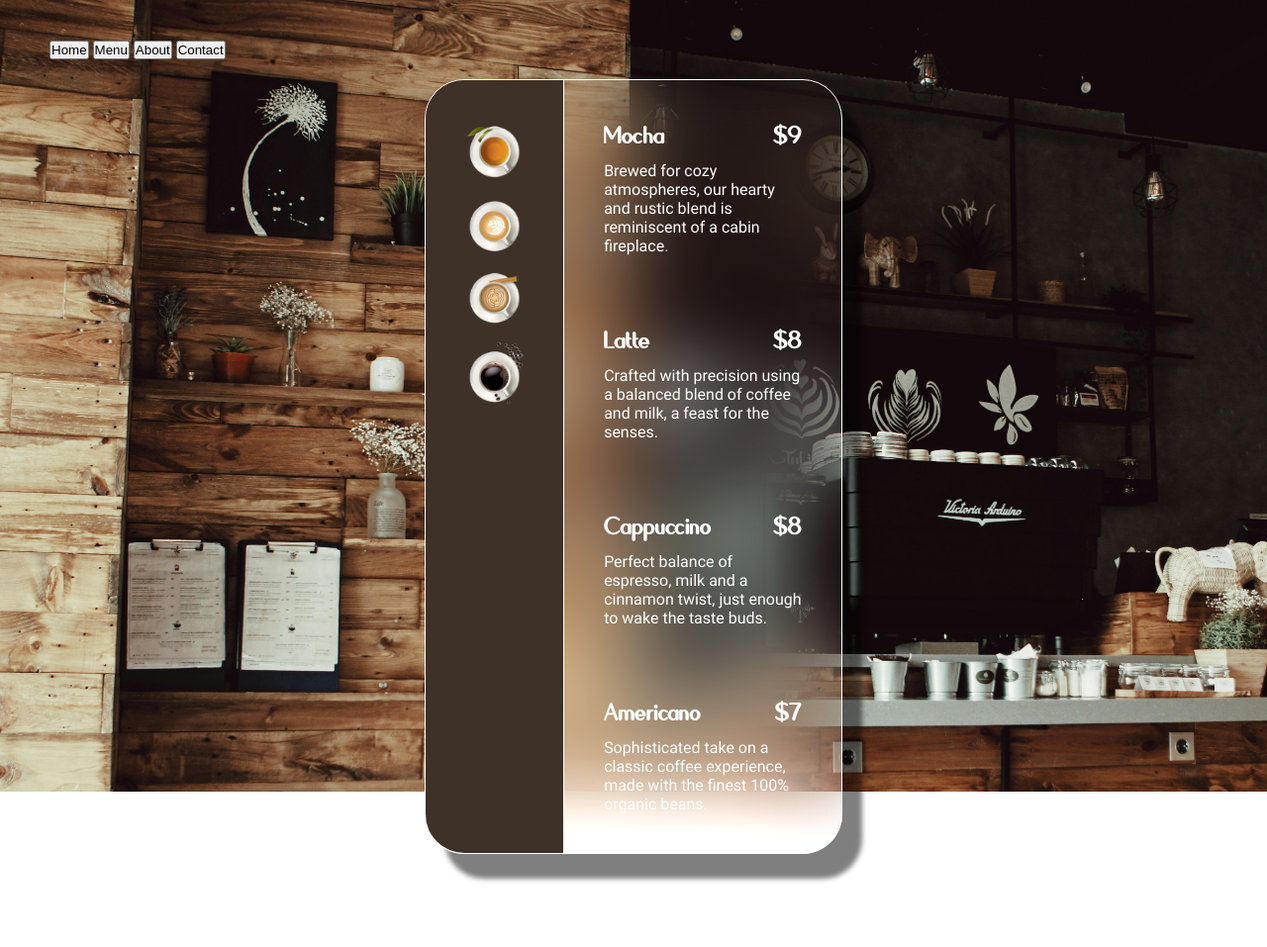
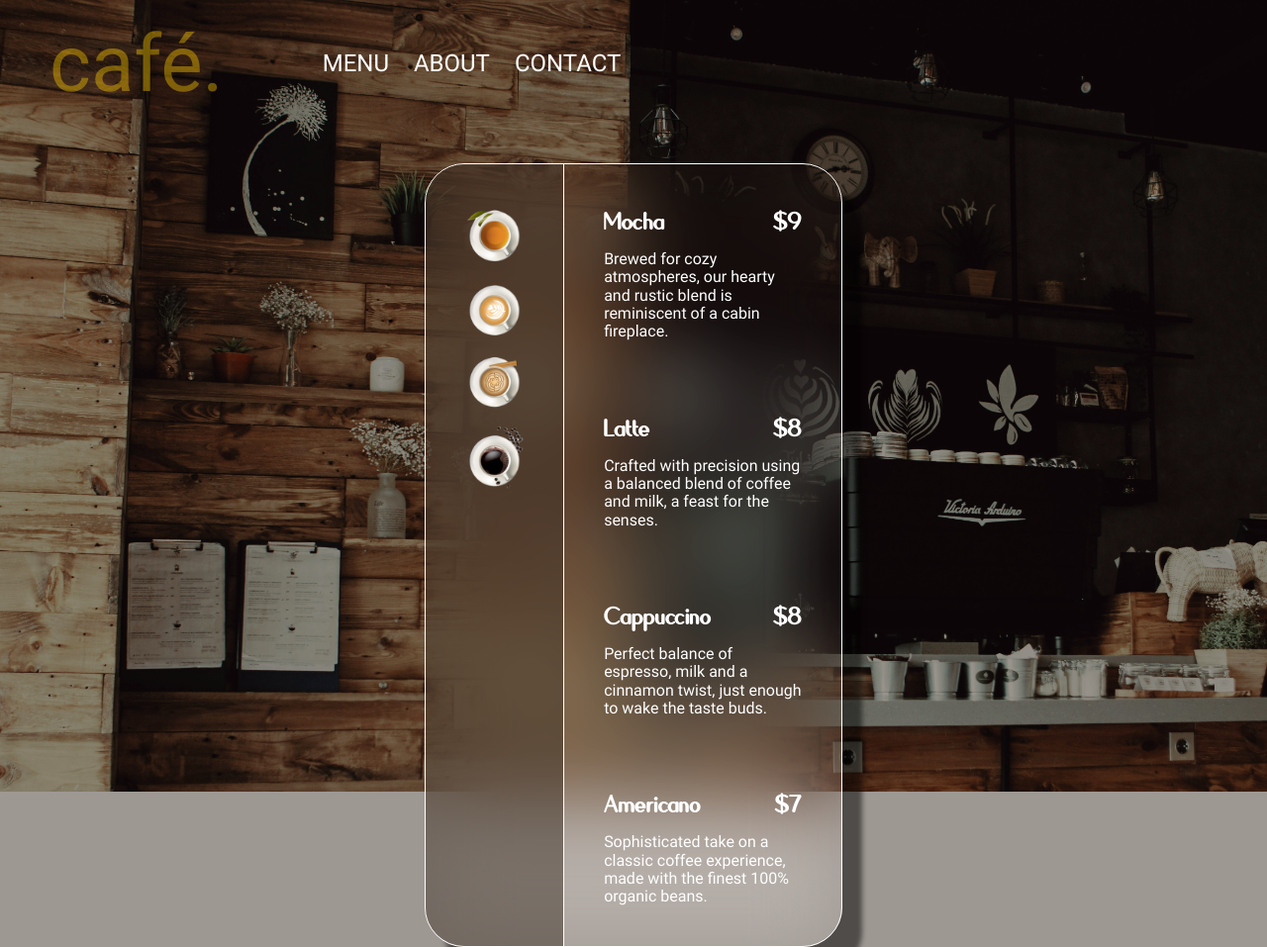
Before and after one commit to vespucchi/restaurant, a website built with webpack: page src/index.html in a window 1280 px wide. Shown: the top 957 px of the page at 99% size. Before the commit the page ends 863 px from the top, so only its background shows below. Built offline with nearby package versions, Linux system fonts and the light colour scheme.

Commit message:
Style nav

```diff
--- a/package.json
+++ b/package.json
@@ -25,5 +25,8 @@
     "style-loader": "^4.0.0",
     "webpack": "^5.91.0",
     "webpack-cli": "^5.1.4"
+  },
+  "dependencies": {
+    "normalize.css": "^8.0.1"
   }
 }
--- a/src/index-style.css
+++ b/src/index-style.css
@@ -24,11 +24,11 @@
     font-size: 16px;
 
     /* HSL colors pallete */
-    --ash-color: hsla(68, 8%, 62%, 0.8);
+    --ash-color: hsla(68, 8%, 62%, 1);
     --licor-color: hsla(23, 16%, 10%, 1);
     --coffee-color: hsla(25, 38%, 36%, 1);
     --khaki-color: hsla(39, 31%, 64%, 1);
-    --dyke-color: hsla(27, 22%, 20%, 1);
+    --dyke-color: hsla(27, 22%, 20%, 0.5);
     --white-color: #FFFFFF;
 
     --border-radius: 30px;
@@ -36,6 +36,8 @@
 
 body {
     background-image: url('./background.jpg');
+    background-color: var(--dyke-color);
+    background-blend-mode: multiply;
     background-repeat: no-repeat;
     background-size: cover;
     box-sizing: border-box;
@@ -43,7 +45,6 @@ body {
     display: flex;
     flex-direction: column;
     gap: 20px;
-    padding: 40px 50px;
 }
 
 header {
@@ -54,3 +55,65 @@ h3 {
     font-family: 'Quesha';
     font-size: 2rem;
 }
+
+nav {
+    display: flex;
+    align-items: center;
+    gap: 100px;
+    padding: 25px 50px 0 50px;
+}
+
+nav .items {
+    display: flex;
+    gap: 25px;
+}
+
+main {
+    padding: 40px 50px;
+}
+
+button {
+    color: var(--white-color);
+    background-color: transparent;
+    border: none;
+    cursor: pointer;
+}
+
+button.nav-item {
+    font-size: 1.5rem;
+}
+
+span.home {
+    --offset: 2;
+    color: #ffcc00;
+    left: calc(var(--offset) * 1ch + calc(var(--offset) * 0.2ch));
+    animation: flicker 3s linear infinite;
+    top: 0;
+    z-index: 1;
+
+    font-size: 5rem;
+    line-height: 1;
+}
+
+@keyframes flicker {
+
+    0%, 19.9%, 22%, 62.9%, 64%, 64.9%, 70%, 100% {
+        opacity: 0.99;
+        text-shadow:
+            -1px -1px 0 rgba(255, 255, 255, 0.4),
+            1px -1px 0 rgba(255, 255, 255, 0.4),
+            -1px 1px 0 rgba(255, 255, 255, 0.4),
+            1px 1px 0 rgba(255, 255, 255, 0.4),
+            0 -2px 8px,
+            0 0 2px,
+            0 0 5px #ff7e00,
+            0 0 15px #ff4444,
+            0 0 2px #ff7e00,
+            0 2px 3px #000;
+    }
+
+    20%, 21.9%, 63%, 63.9%, 65%, 69.9% {
+        opacity: 0.4;
+        text-shadow: none;
+    }
+}
--- a/src/index.html
+++ b/src/index.html
@@ -10,10 +10,14 @@
 <body>
     <header>
         <nav>
-            <button class="nav-item home">Home</button>
-            <button class="nav-item menu">Menu</button>
-            <button class="nav-item about">About</button>
-            <button class="nav-item about">Contact</button>
+            <div class="logo">
+                <button class="nav-item home" data-index="1"><span class="nav-item home text" aria-hidden="true">café.</span></button>
+            </div>
+            <div class="items">
+                <button class="nav-item menu" data-index="2">MENU</button>
+                <button class="nav-item about" data-index="3">ABOUT</button>
+                <button class="nav-item about" data-index="4">CONTACT</button>
+            </div>
         </nav>
     </header>
 
--- a/src/index.js
+++ b/src/index.js
@@ -1,6 +1,7 @@
+import 'normalize.css';
+import './index-style.css';
 import loadMainContent from './home-load.js';
 import loadMenuContent from './menu-load.js';
-import './index-style.css';
 
 const body = document.querySelector('body');
 
@@ -14,11 +15,11 @@ navItems.forEach(item => {
         main.classList.remove('home', 'menu', 'about', 'contact');
         main.textContent = '';
 
-        if (item.textContent === 'Home') {
+        if (item.dataset.index === '1') {
             main.classList.add('home');
             body.append(loadMainContent());
         }
-        else if(item.textContent === 'Menu') {
+        else if (item.dataset.index === '2') {
             main.classList.add('menu');
             body.append(loadMenuContent());
         };
--- a/src/menu-style.css
+++ b/src/menu-style.css
@@ -15,18 +15,6 @@ section.menu {
     border-radius: 40px;
     box-shadow: rgba(0, 0, 0, .5) 20px 25px 5px;
     animation: .3s ease-out 0s 1 moveup;
-}
-
-@keyframes moveup {
-    0% {
-        transform: translateY(10%) scale(0.9);
-        opacity: 0;
-    }
-
-    100% {
-        transform: translateY(0) scale(1);
-        opacity: 1;
-    }
 }
 
 .title-box {
@@ -69,3 +57,18 @@ section.menu {
 img.mugs {
     max-width: 100%;
 }
+
+
+
+
+@keyframes moveup {
+    0% {
+        transform: translateY(10%) scale(0.9);
+        opacity: 0;
+    }
+
+    100% {
+        transform: translateY(0) scale(1);
+        opacity: 1;
+    }
+}
```
Also changed, not shown: src/board.png (added), src/home-style.css (line endings or trailing spaces), 1 other file.
